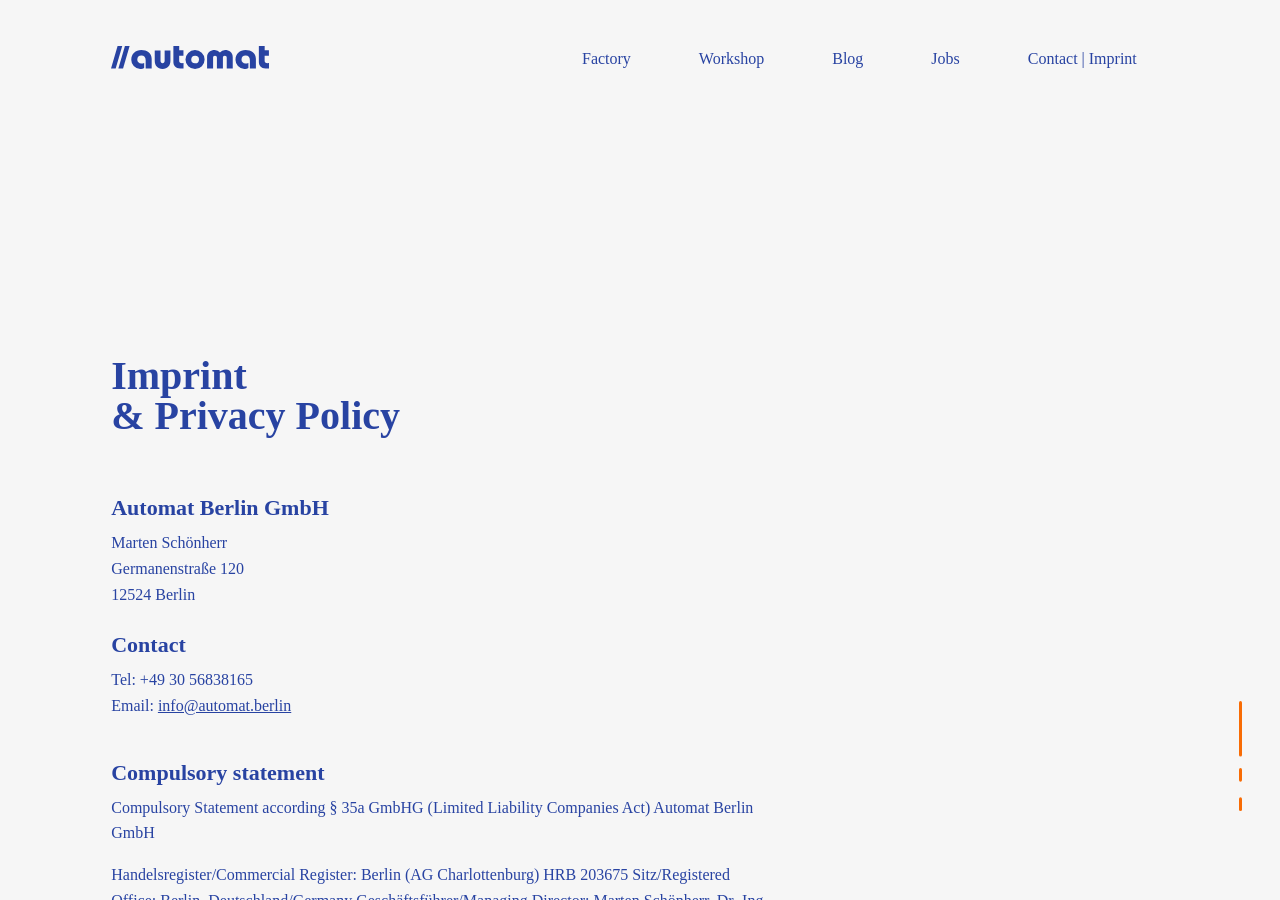
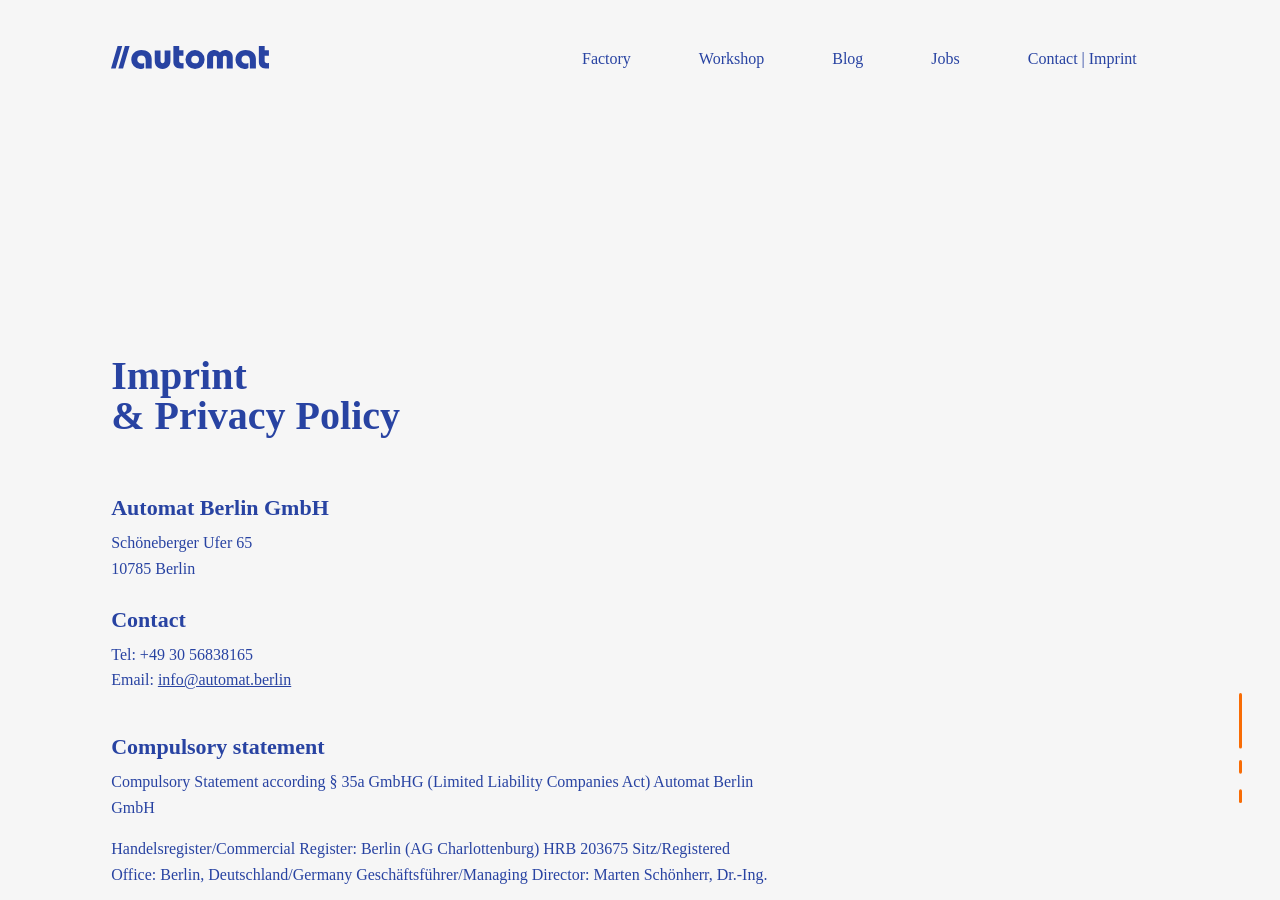
Before and after one commit to automat-berlin/automat-berlin.github.io, a Jekyll site: the page built from contact.html, in a window 1280 px wide and 900 px high. Built offline with Jekyll 4.4.1, drawn with Linux system fonts in a browser that asks for light colours; nearby versions of some CDN libraries; some web fonts are replaced.

Commit message:
Update company address for new office

```diff
--- a/contact.html
+++ b/contact.html
@@ -8,9 +8,8 @@
       <h1>Imprint<br> & Privacy Policy</h1>
       <h3>Automat Berlin GmbH</h3> <br>
 
-      <address>Marten Schönherr<br>
-        Germanenstraße 120<br>
-        12524 Berlin <br>
+      <address>Schöneberger Ufer 65<br>
+        10785 Berlin<br>
       </address>
 
 
```
